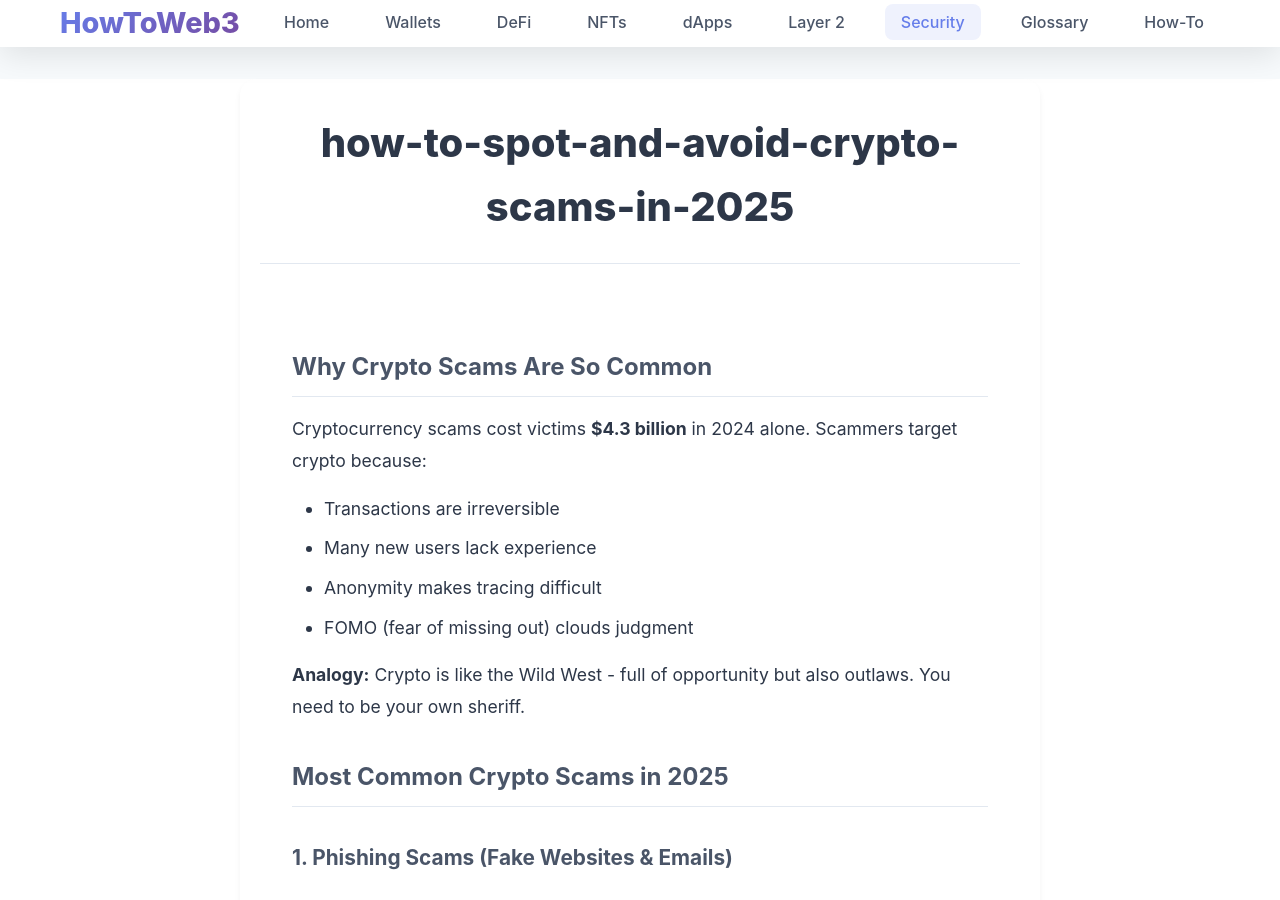
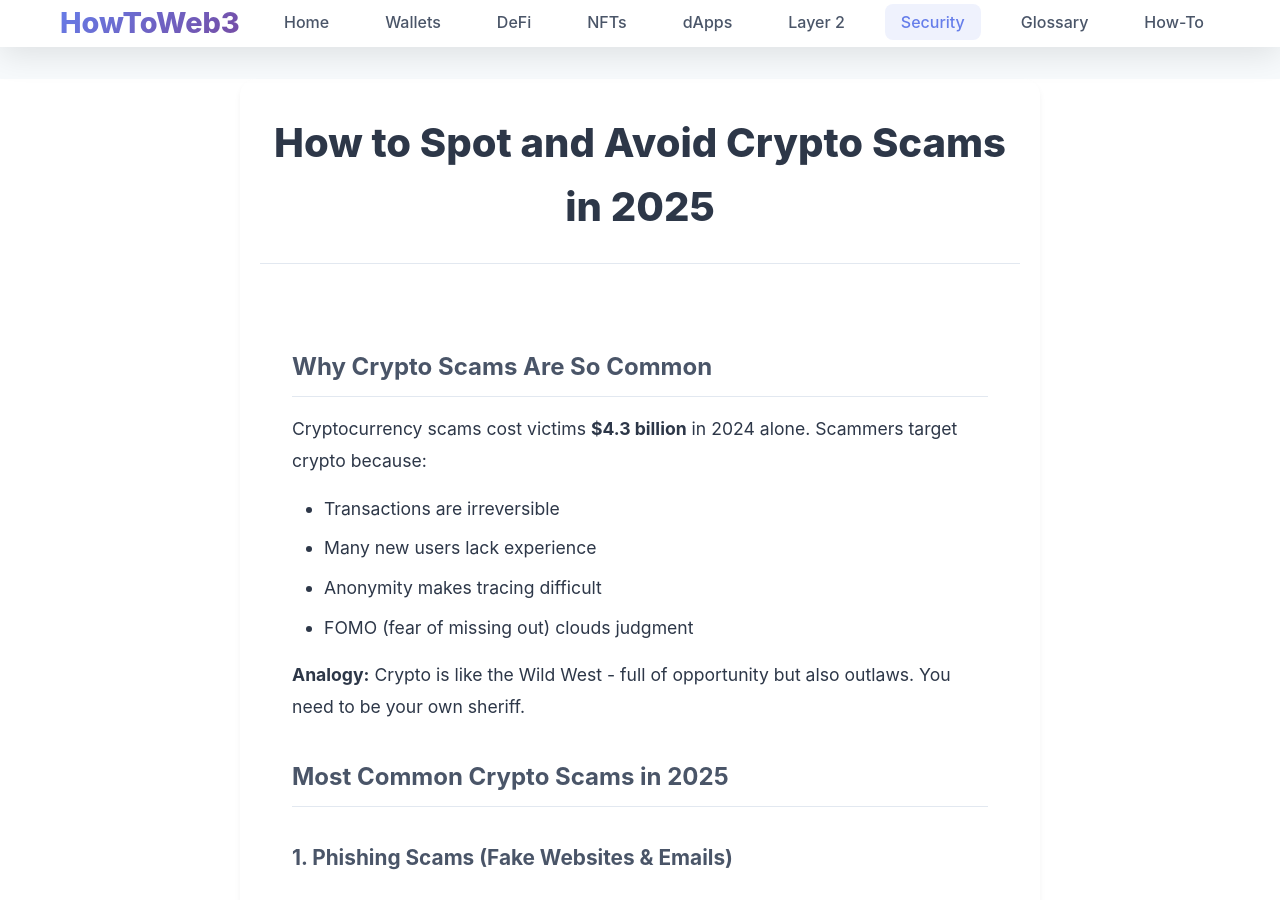
Before and after one commit to gummybearsk/howtoweb3.pro, a Jekyll site: the page built from _posts/2025-07-01-how-to-spot-and-avoid-crypto-scams-in-2025.md, in a window 1280 px wide and 900 px high. Built offline with Jekyll 4.4.1, drawn with Linux system fonts in a browser that asks for light colours.

```diff
--- a/_posts/2025-07-01-how-to-spot-and-avoid-crypto-scams-in-2025.md
+++ b/_posts/2025-07-01-how-to-spot-and-avoid-crypto-scams-in-2025.md
@@ -1,6 +1,6 @@
 ---
 layout: post
-title: "how-to-spot-and-avoid-crypto-scams-in-2025"
+title: "How to Spot and Avoid Crypto Scams in 2025"
 categories: security
 tags: [scams, safety, phishing, rug-pulls, security]
 excerpt: "Learn how to identify and avoid the most common crypto scams in 2025, including phishing, rug pulls, and fake support scams with real-world examples."
```
